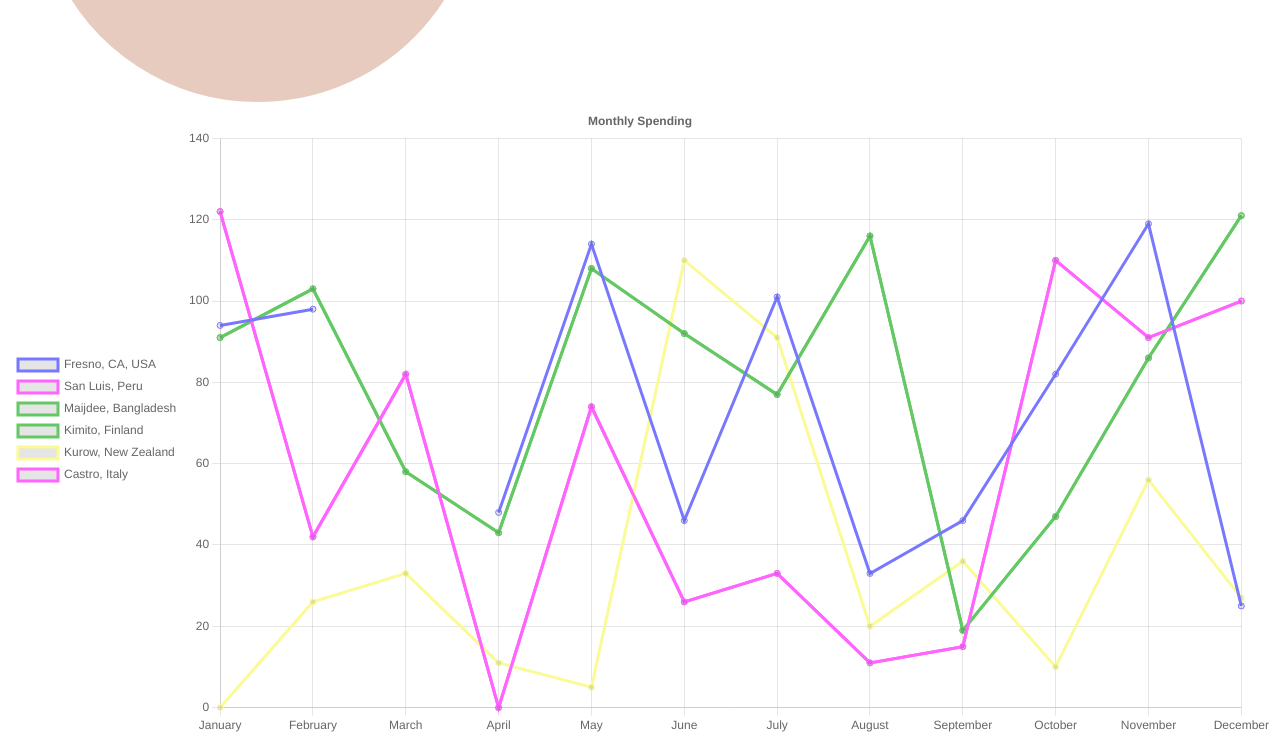
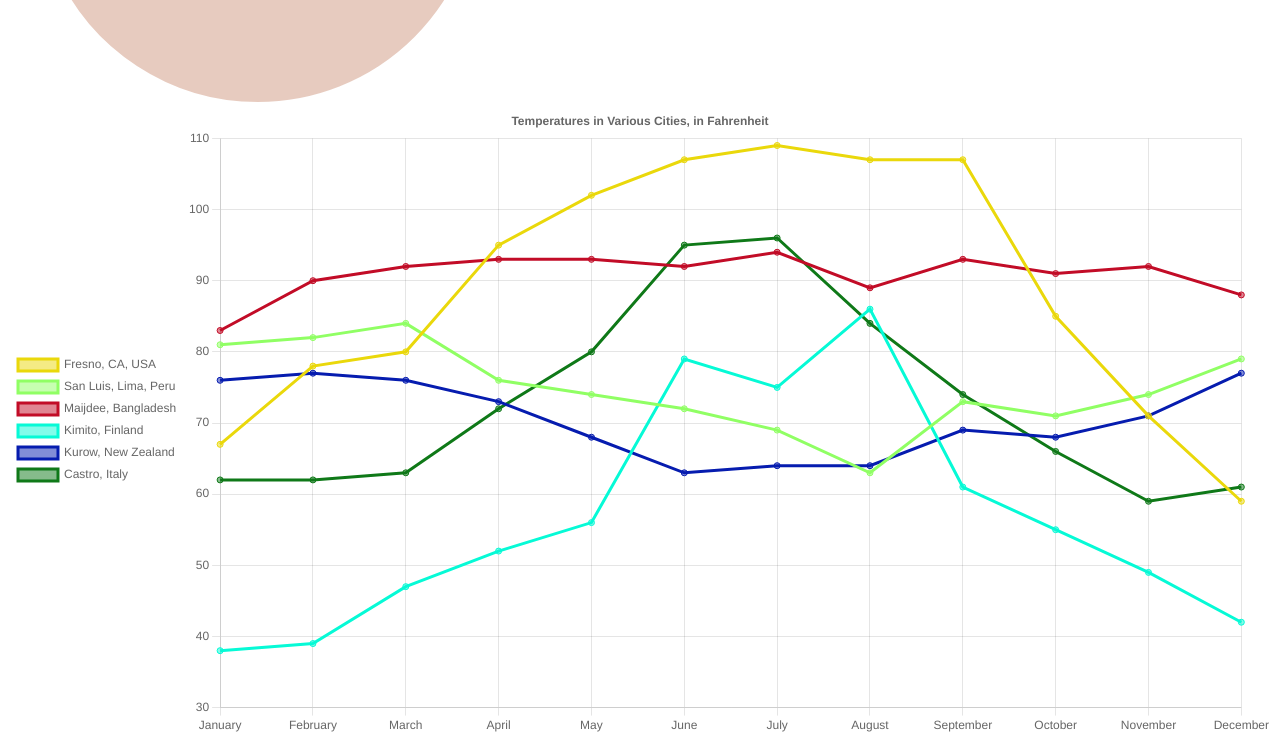
Before and after one commit to zqjo39/1.4-Complete, a plain HTML site: page index.html in a window 1280 px wide. Shown: the part 654-1398 px from the top of the page. Drawn offline with nearby package versions, Linux system fonts and the light colour scheme.

Commit message:
finished (hopefully) :D

```diff
--- a/index.html
+++ b/index.html
@@ -70,48 +70,54 @@
         </script>
         <canvas id="myChart3"></canvas>
         <script>
-            /*take the first temp. of each month for each place*/
+            /*take the hottest temp. of each month for each place*/
             var ctz = document.getElementById('myChart3');
             var myChart3 = new Chart(ctz, {
                 type: 'line',
                 data: {
                     labels: ['January', 'February', 'March', 'April', 'May', 'June', 'July', 'August', 'September', 'October', 'November', 'December'],
                     datasets: [{
-                        data: [94, 98, , 48, 114, 46, 101, 33, 46, 82, 119, 25],
+                        data: [67, 78, 80, 95, 102, 107, 109, 107, 107, 85, 71, 59],
                         label: 'Fresno, CA, USA',
-                        borderColor: 'rgba(120, 120, 255, 1)'
+                        backgroundColor: 'rgb(234, 216, 11, 0.5)',
+                        borderColor: 'rgb(234, 216, 11)'
                     },
                         {
-                            data: [122, 42, 82, 0, 74, 26, 33, 11, 15, 110, 91, 100],
-                            label: 'San Luis, Peru',
-                            borderColor: 'rgba(255, 100, 255, 1)'
+                            data: [81, 82, 84, 76, 74, 72, 69, 63, 73, 71, 74, 79],
+                            label: 'San Luis, Lima, Peru',
+                            backgroundColor: 'rgb(144, 255, 100, 0.5)',
+                            borderColor: 'rgb(144, 255, 100)'
                         },
                         {
-                            data: [91, 103, 58, 43, 108, 92, 77, 116, 19, 47, 86, 121],
+                            data: [83, 90, 92, 93, 93, 92, 94, 89, 93, 91, 92, 88],
                             label: 'Maijdee, Bangladesh',
-                            borderColor: 'rgba(100, 200, 100, 1)'
+                            backgroundColor: 'rgb(194, 12, 39, 0.5)',
+                            borderColor: 'rgb(194, 12, 39)'
                         },
                         {
-                            data: [91, 103, 58, 43, 108, 92, 77, 116, 19, 47, 86, 121],
+                            data: [38, 39, 47, 52, 56, 79, 75, 86, 61, 55, 49, 42],
                             label: 'Kimito, Finland',
-                            borderColor: 'rgba(100, 200, 100, 1)'
+                            backgroundColor: 'rgb(6, 250, 214, 0.5)',
+                            borderColor: 'rgb(6, 250, 214)'
                         },
                         {
-                            data: [0, 26, 33, 11, 5, 110, 91, 20, 36, 10, 56, 27],
+                            data: [76, 77, 76, 73, 68, 63, 64, 64, 69, 68, 71, 77],
                             label: 'Kurow, New Zealand',
-                            borderColor: 'rgba(250, 250, 150, 1)'
+                            backgroundColor: 'rgb(6, 28, 175, 0.5)',
+                            borderColor: 'rgb(6, 28, 175)'
                         },
                         {
-                            data: [122, 42, 82, 0, 74, 26, 33, 11, 15, 110, 91, 100],
+                            data: [62, 62, 63, 72, 80, 95, 96, 84, 74, 66, 59, 61],
                             label: 'Castro, Italy',
-                            borderColor: 'rgba(255, 100, 255, 1)'
+                            backgroundColor: 'rgb(15, 121, 24, 0.5)',
+                            borderColor: 'rgb(15, 121, 24)'
                         }]
                 },
                 options: {
                     plugins: {
                         title: {
                             display: true,
-                            text: 'Monthly Spending'
+                            text: 'Temperatures in Various Cities, in Fahrenheit'
                         },
                         legend: {
                             position: 'left'
```
